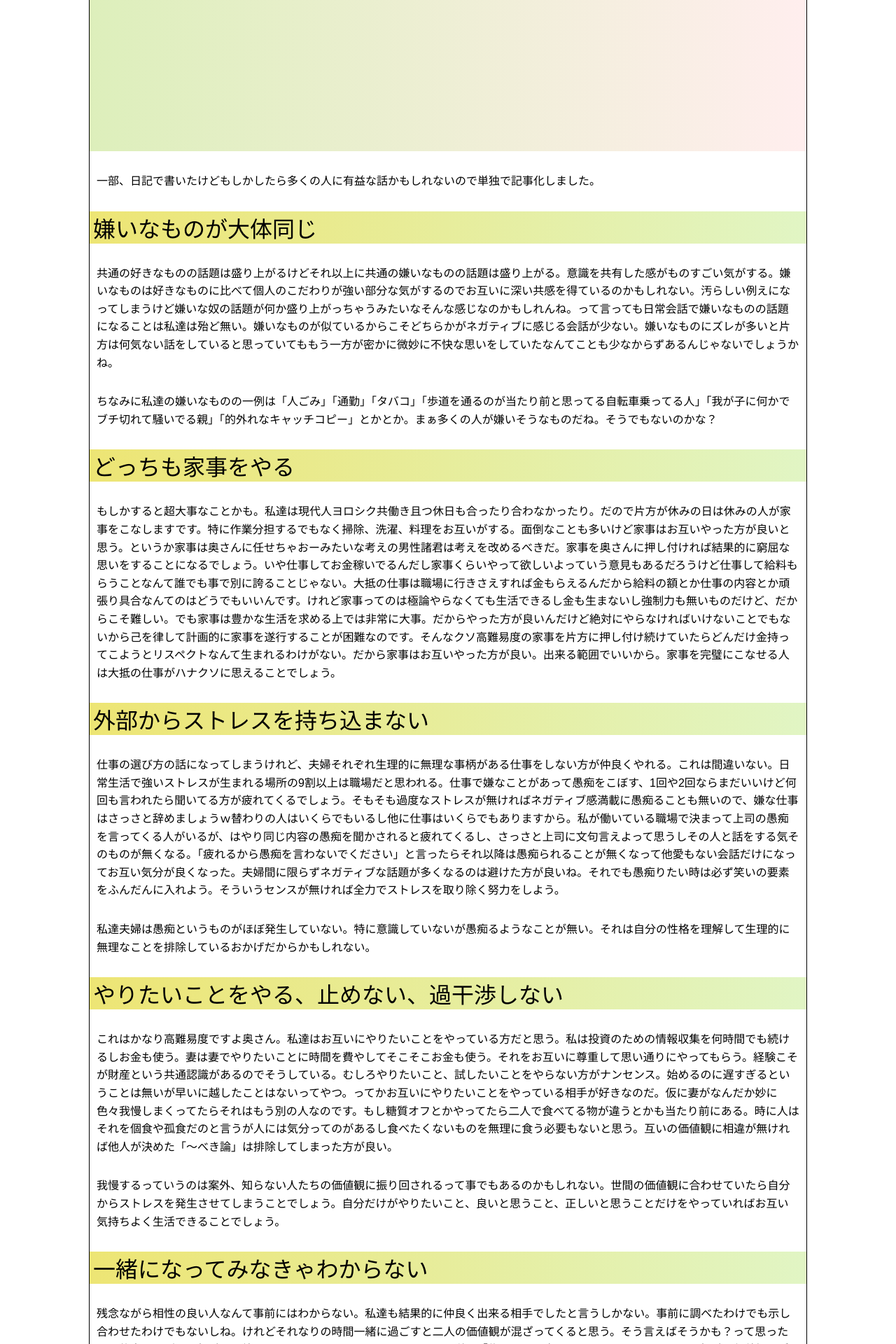
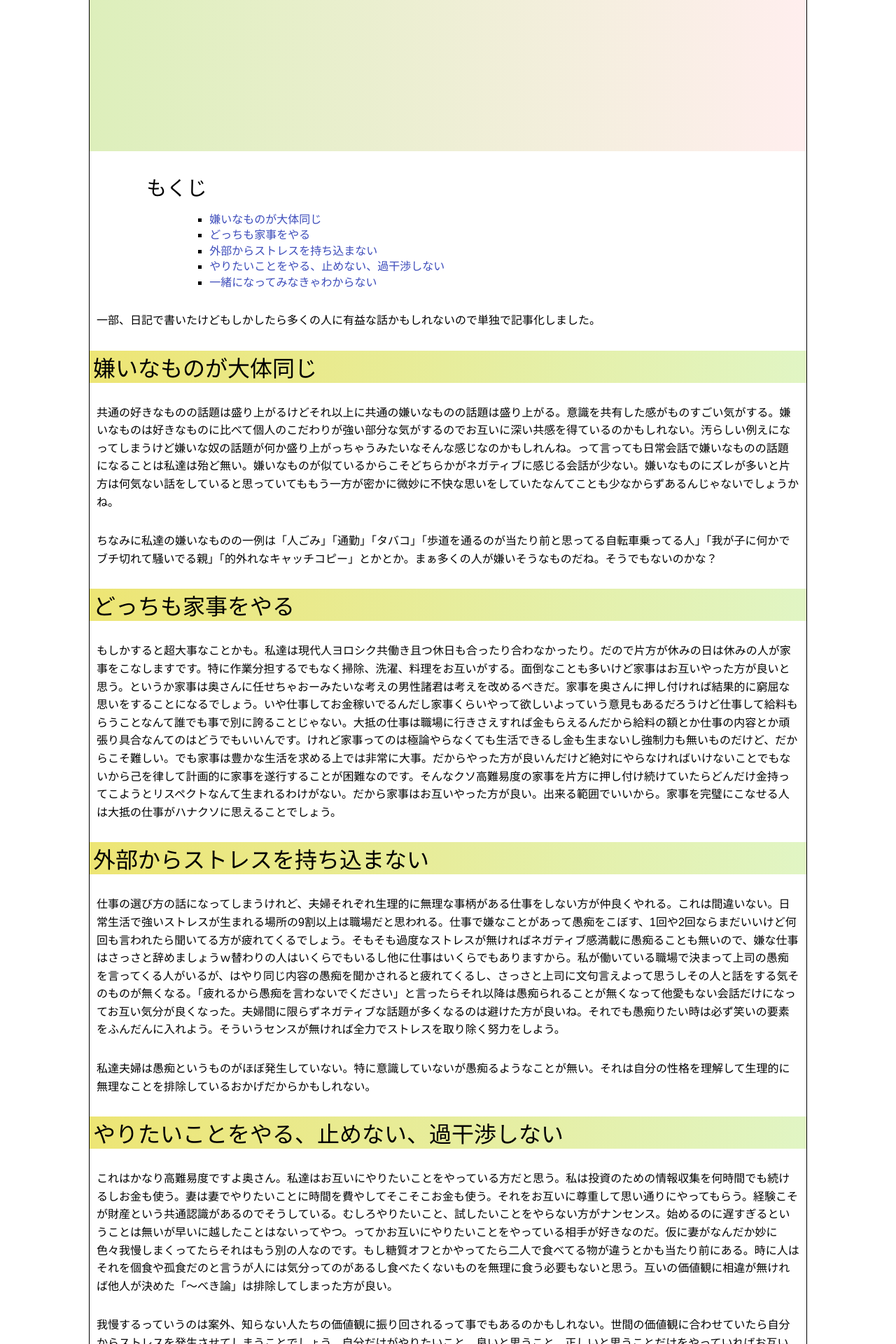
Before and after one commit to photoantenna/photoantenna.github.io, a Jekyll site: the page built from _posts/2018-03-20-iihuhu.md, in a window 1280 px wide. Shown: the part 702-2622 px from the top of the page at 70% size. Built offline with Jekyll 4.4.1, drawn with Linux system fonts in a browser that asks for light colours.

Commit message:
Add files via upload

```diff
--- a/_posts/2018-03-20-iihuhu.md
+++ b/_posts/2018-03-20-iihuhu.md
@@ -6,11 +6,12 @@
 categories: "経験"
 tags: "夫婦"
 keywords: "夫婦仲, 秘訣, 仲良し"
+mokuji: true
 image:
   feature: 1122.jpg
 ---
 
-<div class="video-container"></div>
+<div id="mokuji"><span>もくじ</span></div>
 
 一部、日記で書いたけどもしかしたら多くの人に有益な話かもしれないので単独で記事化しました。
 
```
